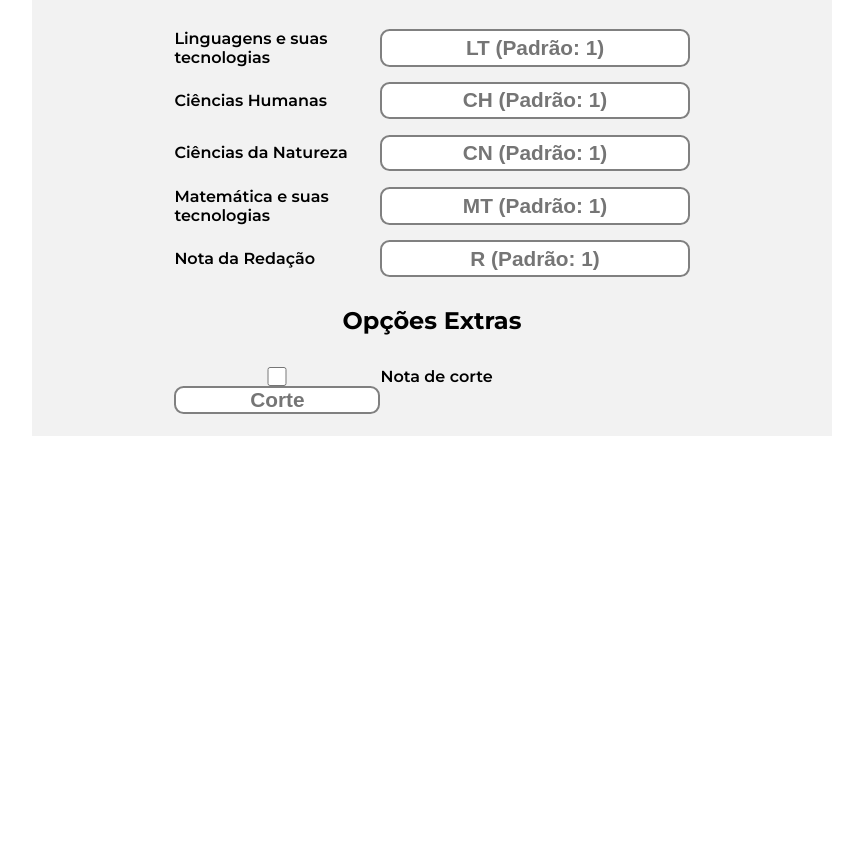
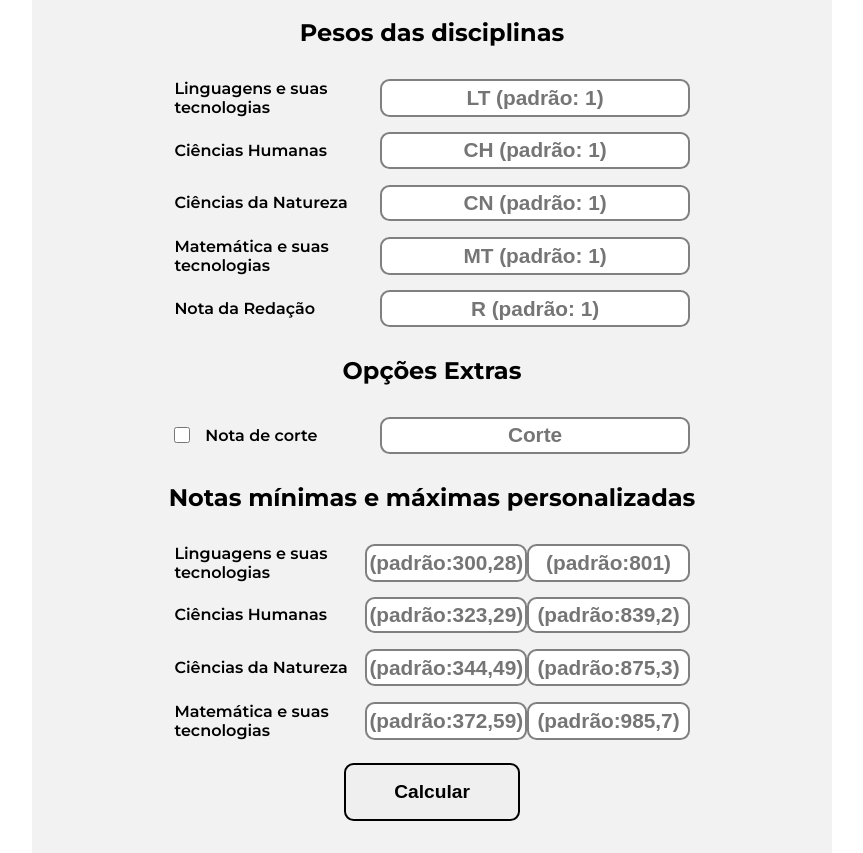
Before and after one commit to StivenF0/enem-calc, a website built with Vite: page index.html in a window 1280 px wide. Shown: the part 542-1395 px from the top of the page, without its empty margins (208-1071 px from the left). Before the commit the page ends 978 px from the top, so only its background shows below. Built offline with nearby package versions, Linux system fonts and the light colour scheme.

Commit message:
Finishing the essentials

```diff
--- a/index.html
+++ b/index.html
@@ -17,27 +17,31 @@
         baseado em uma pontuação média por questão, emulando o TRI.
       </p>
       <br />
+      <h3 class="result">
+        Sua média foi 720,42. Você foi aprovado com a diferença de 19,65 pontos.
+      </h3>
+      <br />
       <h2>Quantidade de acertos e nota</h2>
       <form class="form" id="correctAnswers" action="/">
         <div class="line">
           <div class="line-desc">Linguagens e suas tecnologias</div>
-          <input type="number" placeholder="LT" />
+          <input type="number" min="0" max="45" placeholder="LT" />
         </div>
         <div class="line">
           <div class="line-desc">Ciências Humanas</div>
-          <input type="number" placeholder="CH" />
+          <input type="number" min="0" max="45" placeholder="CH" />
         </div>
         <div class="line">
           <div class="line-desc">Ciências da Natureza</div>
-          <input type="number" placeholder="CN" />
+          <input type="number" min="0" max="45" placeholder="CN" />
         </div>
         <div class="line">
           <div class="line-desc">Matemática e suas tecnologias</div>
-          <input type="number" placeholder="MT" />
+          <input type="number" min="0" max="45" placeholder="MT" />
         </div>
         <div class="line">
           <div class="line-desc">Nota da Redação</div>
-          <input type="text" placeholder="R" />
+          <input type="number" min="0" max="1000" placeholder="R" />
         </div>
       </form>
       <br />
@@ -45,33 +49,59 @@
       <form class="form" id="disciplineWeight" action="/">
         <div class="line">
           <div class="line-desc">Linguagens e suas tecnologias</div>
-          <input type="number" placeholder="LT (Padrão: 1)" />
+          <input type="number" min="0" placeholder="LT (padrão: 1)" />
         </div>
         <div class="line">
           <div class="line-desc">Ciências Humanas</div>
-          <input type="number" placeholder="CH (Padrão: 1)" />
+          <input type="number" min="0" placeholder="CH (padrão: 1)" />
         </div>
         <div class="line">
           <div class="line-desc">Ciências da Natureza</div>
-          <input type="number" placeholder="CN (Padrão: 1)" />
+          <input type="number" min="0" placeholder="CN (padrão: 1)" />
         </div>
         <div class="line">
           <div class="line-desc">Matemática e suas tecnologias</div>
-          <input type="number" placeholder="MT (Padrão: 1)" />
+          <input type="number" min="0" placeholder="MT (padrão: 1)" />
         </div>
         <div class="line">
           <div class="line-desc">Nota da Redação</div>
-          <input type="text" placeholder="R (Padrão: 1)" />
+          <input type="number" min="0" placeholder="R (padrão: 1)" />
         </div>
       </form>
       <br />
       <h2>Opções Extras</h2>
       <form class="form" id="" action="/">
-        <div class="line">
-          <input type="checkbox" />
+        <div class="line selection">
+          <input type="checkbox" id="passingScore" />
           <div class="line-desc">Nota de corte</div>
           <input type="number" placeholder="Corte" />
         </div>
+      </form>
+      <br />
+      <h2>Notas mínimas e máximas personalizadas</h2>
+      <form class="form" id="" action="/">
+        <div class="line minmax">
+          <div class="line-desc">Linguagens e suas tecnologias</div>
+          <input type="number" placeholder="(padrão:300,28)" />
+          <input type="number" placeholder="(padrão:801)" />
+        </div>
+        <div class="line minmax">
+          <div class="line-desc">Ciências Humanas</div>
+          <input type="number" placeholder="(padrão:323,29)" />
+          <input type="number" placeholder="(padrão:839,2)" />
+        </div>
+        <div class="line minmax">
+          <div class="line-desc">Ciências da Natureza</div>
+          <input type="number" placeholder="(padrão:344,49)" />
+          <input type="number" placeholder="(padrão:875,3)" />
+        </div>
+        <div class="line minmax">
+          <div class="line-desc">Matemática e suas tecnologias</div>
+          <input type="number" placeholder="(padrão:372,59)" />
+          <input type="number" placeholder="(padrão:985,7)" />
+        </div>
+      </form>
+      <button class="calculate-button" id="calculateButton">Calcular</button>
     </main>
   </body>
 </html>
--- a/style.css
+++ b/style.css
@@ -28,6 +28,10 @@
 
 .container h2 {
   margin-top: 10px;
+}
+
+.container h3 {
+  margin-top: 8px;
 }
 
 .container .about {
@@ -66,3 +70,28 @@
   border: 2px solid gray;
   border-radius: 0.6rem;
 }
+
+.form .line.selection {
+  grid-template-columns: 0.3fr 1.7fr 3fr;
+}
+
+.line.selection input[type="checkbox"] {
+  height: 1rem;
+  width: 1rem;
+  align-self: center;
+}
+
+.form .line.minmax {
+  grid-template-columns: 2fr 1.7fr 1.7fr;
+}
+
+.container .calculate-button {
+  margin-top: 1.5rem;
+  text-decoration: none;
+  border: 2px solid #000;
+  border-radius: 0.6rem;
+  padding: 1rem 3rem;
+  font-weight: 600;
+  font-size: 1.2rem;
+  cursor: pointer;
+}
```
